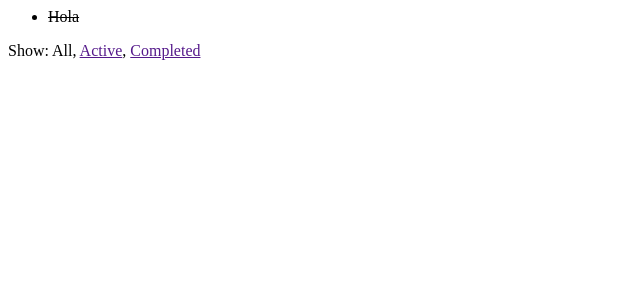
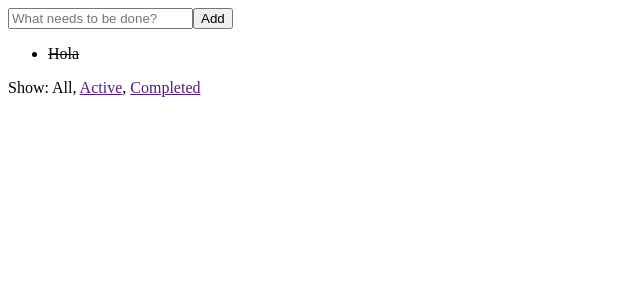
Before and after one commit to hernantz/reactodo, a React (Vite) app: page / in a window 1280 px wide. Shown: the top 300 px of the page, without its empty margins (0-640 px from the left). Built offline with nearby package versions, Linux system fonts and the light colour scheme.

Commit message:
Added ability to add new todo

```diff
--- a/src/actions.js
+++ b/src/actions.js
@@ -11,3 +11,10 @@ export const toggleTodo = id => {
         id
     }
 }
+
+export const addTodo = text => {
+    return {
+        type: 'ADD_TODO',
+        text
+    }
+}
--- /dev/null
+++ b/src/components/AddTodoForm.js
@@ -0,0 +1,35 @@
+import React from 'react'
+import PropTypes from 'prop-types'
+
+const AddTodoForm = ({ onSubmit }) => {
+    let input
+    return (
+        <form
+            onSubmit={ e => {
+                e.preventDefault()
+                if (!input.value.trim()) {
+                    return
+                }
+                console.log(input.value)
+                onSubmit(input.value)
+                input.value = ''
+            } }
+        >
+            <input
+                ref={node => {
+                    input = node
+                }}
+                type="text"
+                name="text"
+                placeholder="What needs to be done?"
+            />
+            <button type="submit">Add</button>
+        </form>
+    )
+}
+
+AddTodoForm.propTypes = {
+  onSubmit: PropTypes.func.isRequired
+}
+
+export default AddTodoForm
--- a/src/components/App.js
+++ b/src/components/App.js
@@ -1,9 +1,11 @@
 import React from 'react'
 import Footer from './Footer'
 import VisibleTodoList from '../containers/VisibleTodoList'
+import AddTodo from '../containers/AddTodo'
 
 const App = () => (
     <div>
+        <AddTodo />
         <VisibleTodoList />
         <Footer />
     </div>
--- a/src/components/Link.js
+++ b/src/components/Link.js
@@ -11,7 +11,7 @@ const Link = ({ active, children, onClick }) => {
             href=""
             onClick={ (e) => {
                 e.preventDefault()
-                    onClick()
+                onClick()
             } }
         >
             {children}
--- /dev/null
+++ b/src/containers/AddTodo.js
@@ -0,0 +1,14 @@
+import AddTodoForm from '../components/AddTodoForm'
+import { connect } from 'react-redux'
+import { addTodo } from '../actions'
+
+const mapDispatchToProps = (dispatch, ownProps) => {
+    return {
+        onSubmit: text => {
+            dispatch(addTodo(text))
+        }
+    }
+}
+
+const AddTodo = connect(null, mapDispatchToProps)(AddTodoForm)
+export default AddTodo
--- a/src/index.js
+++ b/src/index.js
@@ -6,7 +6,9 @@ import todoApp  from './reducers'
 import App from './components/App'
 
 
-let store = createStore(todoApp, {todos: [{id: 1, text: 'Hola', completed: true}]})
+let store = createStore(todoApp, {todos: [{id: 0, text: 'Hola', completed: true}]},
+window.__REDUX_DEVTOOLS_EXTENSION__ && window.__REDUX_DEVTOOLS_EXTENSION__()
+        )
 
 render(
     <Provider store={store}>
--- a/src/reducers.js
+++ b/src/reducers.js
@@ -10,6 +10,8 @@ const visibilityFilter = (state='SHOW_ALL', action) => {
 }
 
 
+let id = 1
+
 function todos(state = [], action) {
   switch (action.type) {
     case 'ADD_TODO':
@@ -17,12 +19,13 @@ function todos(state = [], action) {
             ...state,
             {
                 text: action.text,
-          completed: false
+                completed: false,
+                id: id++
             }
         ]
     case 'TOGGLE_TODO':
-      return state.map((todo, index) => {
-        if (index === action.index) {
+        return state.map((todo) => {
+            if (todo.id === action.id) {
                 return Object.assign({}, todo, {
                     completed: !todo.completed
                 })
```
Lines whose indentation alone changed are shown as unchanged.
